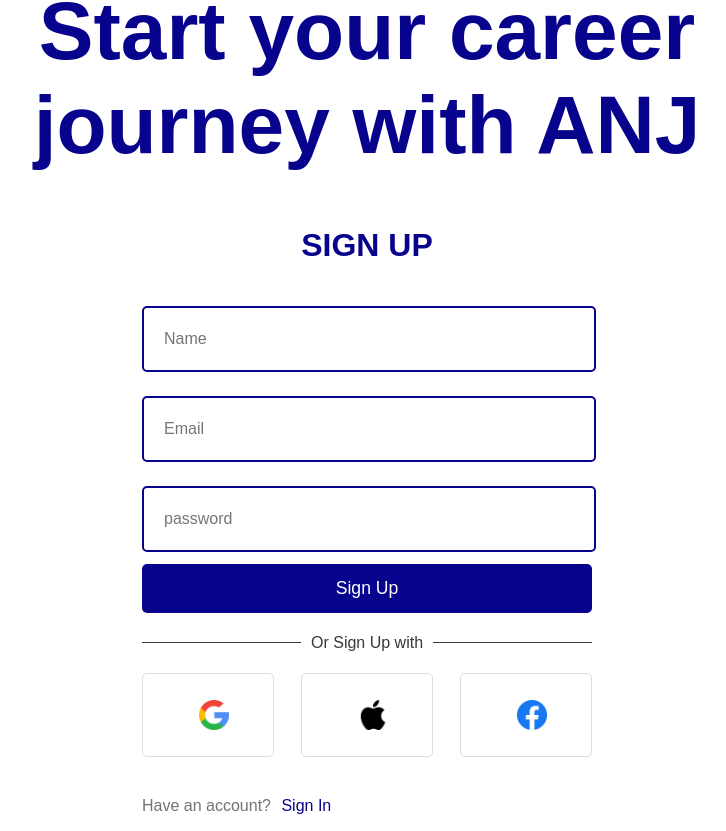
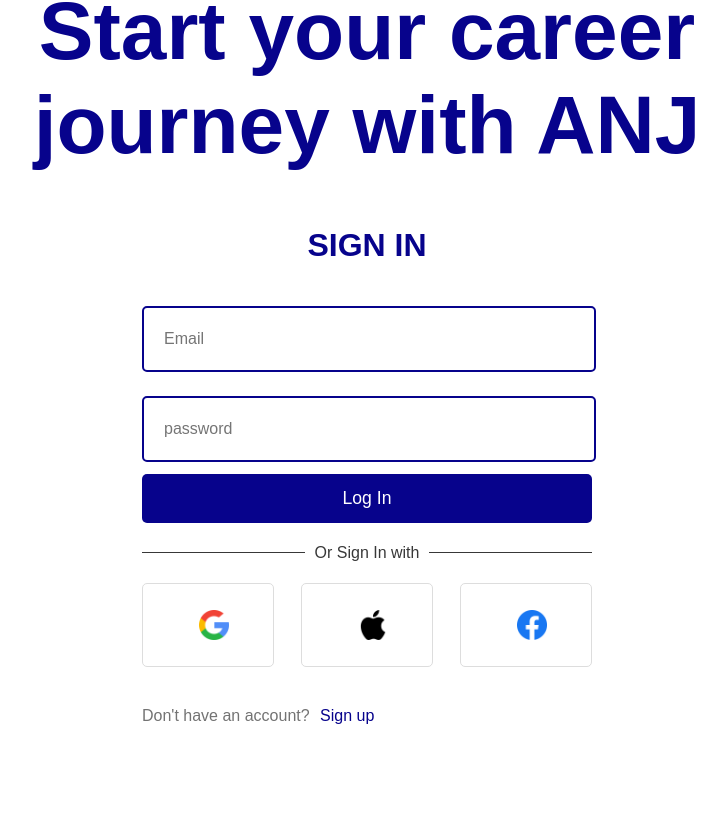
Before and after one commit to joyal35/Log-In, a React (Vite) app: page / in a window 1280 px wide. Shown: the part 167-998 px from the top of the page, without its empty margins (273-999 px from the left). After the commit the page ends 908 px from the top, so only its background shows below. Built offline with nearby package versions, Linux system fonts and the light colour scheme.

Commit message:
chage path

```diff
--- a/src/App.jsx
+++ b/src/App.jsx
@@ -8,8 +8,8 @@ const App = () => {
   return (
     <div>
       <Routes>
-        <Route path="/" element={<Signup />} />
-        <Route path="/login" element={<Login />} />
+      <Route path="/" element={<Login />} />
+        <Route path="/signup" element={<Signup />} />
         <Route path="/home" element={<Home />} />
       </Routes>
     </div>
--- a/src/Pages/Log In/Login.jsx
+++ b/src/Pages/Log In/Login.jsx
@@ -28,6 +28,7 @@ const Login = () => {
   }
 
 
+
   }
   return (
     <div className="login">
@@ -48,7 +49,7 @@ const Login = () => {
         </div>
         <div className="form-switch">
           <p>
-            Don't have an account? <Link to="/">Sign up</Link>
+            Don't have an account? <Link to="/signup">Sign up</Link>
           </p>
         </div>
       </div>
--- a/src/Pages/Sign Up/Signup.jsx
+++ b/src/Pages/Sign Up/Signup.jsx
@@ -21,7 +21,6 @@ const Signup = () => {
 
     const users = JSON.parse(localStorage.getItem("user")) || [];
     const userExit = users.some((user) => user.email === email);
-    onChangeonChange3
     if (userExit) {
       alert("This email is alredy exist");
     }
@@ -65,7 +64,7 @@ const Signup = () => {
         </div>
         <div className="form-switch">
           <p>
-            Have an account? <Link to="/login">Sign In</Link>
+            Have an account? <Link to="/">Sign In</Link>
           </p>
         </div>
       </div>
```
